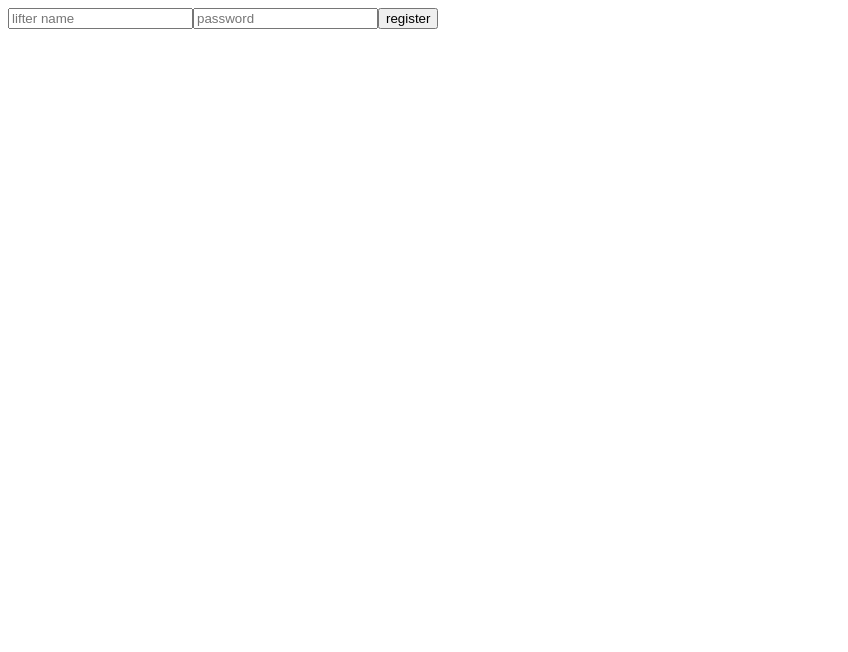
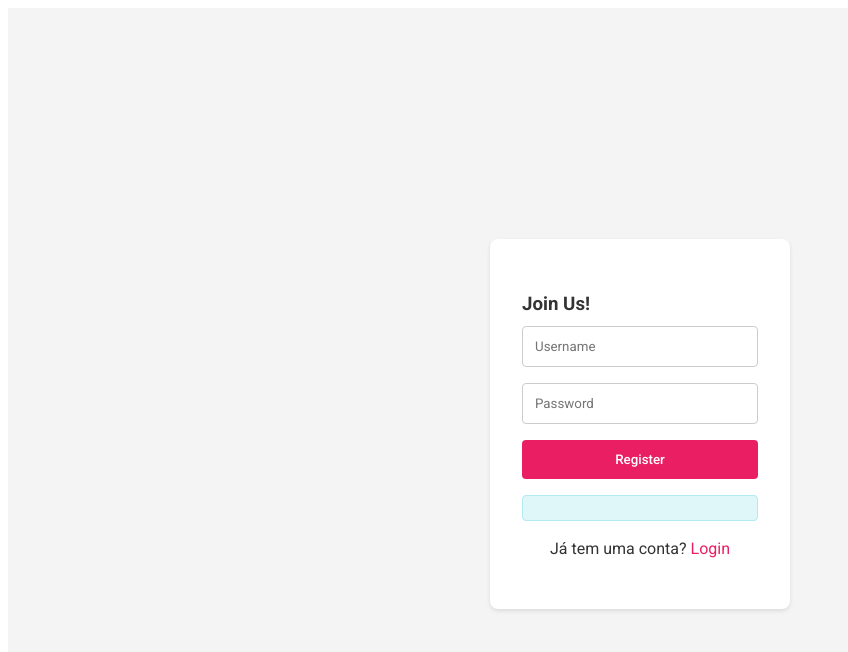
Before and after one commit to vichelly/front-pr, an Angular app: page / in a window 1280 px wide. Shown: the top 652 px of the page, without its empty margins (0-848 px from the left). Built offline with nearby package versions, Linux system fonts and the light colour scheme.

Commit message:
feat: user is logged

```diff
--- a/src/app/components/form/form.component.css
+++ b/src/app/components/form/form.component.css
@@ -0,0 +1,68 @@
+.registration-container {
+    display: flex;
+    justify-content: center;
+    align-items: center;
+    min-height: 100vh;
+    background-color: #f4f4f4;
+    padding: 1rem; /* Adicionado padding para dispositivos móveis */
+  }
+
+  .form-card {
+    background-color: #fff;
+    padding: 2rem;
+    border-radius: 8px;
+    box-shadow: 0 2px 4px rgba(0, 0, 0, 0.1);
+    width: 100%; /* Largura total em dispositivos móveis */
+    max-width: 300px; /* Largura máxima em telas maiores */
+    box-sizing: border-box; /* Garante que o padding não afete a largura */
+  }
+
+  .form-group {
+    margin-bottom: 1rem;
+  }
+
+  .form-input {
+    width: 100%;
+    padding: 0.75rem;
+    border: 1px solid #ccc;
+    border-radius: 4px;
+    box-sizing: border-box;
+  }
+
+  .action-button {
+    width: 100%;
+    padding: 0.75rem;
+    background-color: #e91e63;
+    color: #fff;
+    border: none;
+    border-radius: 4px;
+    cursor: pointer;
+    transition: background-color 0.3s ease;
+  }
+
+  .action-button:hover {
+    background-color: #c2185b;
+  }
+
+  .result-message {
+    margin-top: 1rem;
+    padding: 0.75rem;
+    background-color: #e0f7fa;
+    border: 1px solid #b2ebf2;
+    border-radius: 4px;
+    text-align: center;
+  }
+
+  .toggle-mode {
+    margin-top: 1rem;
+    text-align: center;
+  }
+
+  .toggle-mode a {
+    color: #e91e63;
+    text-decoration: none;
+  }
+
+  .toggle-mode a:hover {
+    text-decoration: underline;
+  }
--- a/src/app/components/form/form.component.html
+++ b/src/app/components/form/form.component.html
@@ -1,10 +1,23 @@
-<section>
-      <form>
-            <input type="text" [(ngModel)]="name" placeholder="lifter name" [ngModelOptions]="{standalone: true}"/>
-            <input type="text" [(ngModel)]="password" placeholder="password" [ngModelOptions]="{standalone: true}">
-            <input type="button" value="register" (click)="registerLifter()">
-      </form>
-      <div *ngIf="resultado !== null">
-            {{ resultado }}
+<section class="registration-container">
+      <div class="form-card">
+        <h3>{{ isLoginMode ? 'Login' : 'Join Us!' }}</h3>
+        <form>
+          <div class="form-group">
+            <input type="text" [(ngModel)]="name" placeholder="Username" [ngModelOptions]="{ standalone: true }" class="form-input" />
           </div>
-</section>
+          <div class="form-group">
+            <input type="password" [(ngModel)]="password" placeholder="Password" [ngModelOptions]="{ standalone: true }" class="form-input" />
+          </div>
+          <button type="button" class="action-button" (click)="onAction()">{{ isLoginMode ? 'Login' : 'Register' }}</button>
+        </form>
+        <div *ngIf="resultado !== null" class="result-message">
+          {{ resultado }}
+        </div>
+        <div class="toggle-mode">
+          <p>
+            {{ isLoginMode ? 'Não tem uma conta?' : 'Já tem uma conta?' }}
+            <a href="#" (click)="toggleMode()">{{ isLoginMode ? 'Registrar' : 'Login' }}</a>
+          </p>
+        </div>
+      </div>
+    </section>
--- a/src/app/components/form/form.component.ts
+++ b/src/app/components/form/form.component.ts
@@ -6,26 +6,34 @@ import { Observable } from 'rxjs';
 
 @Component({
   selector: 'app-form',
-  imports: [ FormsModule, CommonModule,FormsModule],
+  imports: [ FormsModule, CommonModule, FormsModule ],
   templateUrl: './form.component.html',
   styleUrl: './form.component.css'
 })
 export class FormComponent {
-  // Propriedades necessárias
   name: string = "";
   password: string = "";
   resultado: any;
+  isLoginMode: boolean = false; // Modo padrão: registro
 
   private baseUrl = "http://localhost:8080/auth";
 
   constructor(private http: HttpClient) {}
 
+  onAction() {
+    if (this.isLoginMode) {
+      this.loginLifter();
+    } else {
+      this.registerLifter();
+    }
+  }
+
   registerLifter() {
     this.postRegisterLifter().subscribe({
       next: (res) => {
         console.log("Lifter cadastrado com sucesso! ID:", res.id);
-        localStorage.setItem("lifterId", res.id); // Armazena o ID no localStorage
-        this.resultado = "Registered user!";
+        localStorage.setItem("lifterId", res.id);
+        this.resultado = "Registered user! Now try to Login";
       },
       error: (err) => {
         console.error('Erro, já existe um user:', err);
@@ -34,12 +42,40 @@ export class FormComponent {
     });
   }
 
+  loginLifter() {
+    this.postLoginLifter().subscribe({
+      next: (res) => {
+        console.log("Lifter logado com sucesso! Token:", res.id);
+        localStorage.setItem("token", res.id); // Armazena o token
+        this.resultado = "User logged in!";
+      },
+      error: (err) => {
+        console.error('Erro ao logar:', err);
+        this.resultado = 'Login failed. Check your credentials.';
+      }
+    });
+  }
+
   public postRegisterLifter(): Observable<any> {
     return this.http.post<any>(
-      `${this.baseUrl}/register`,{
+      `${this.baseUrl}/register`, {
         name: this.name,
         password: this.password
       }
     );
   }
+
+  public postLoginLifter(): Observable<any> {
+    return this.http.post<any>(
+      `${this.baseUrl}/login`, {
+        name: this.name,
+        password: this.password
+      }
+    );
+  }
+
+  toggleMode() {
+    this.isLoginMode = !this.isLoginMode;
+    this.resultado = null; // Limpar a mensagem de resultado ao trocar de modo
+  }
 }
--- a/src/index.html
+++ b/src/index.html
@@ -2,7 +2,7 @@
 <html lang="en">
 <head>
   <meta charset="utf-8">
-  <title>FrontSoma</title>
+  <title>Lifters</title>
   <base href="/">
   <meta name="viewport" content="width=device-width, initial-scale=1">
   <link rel="icon" type="image/x-icon" href="favicon.ico">
--- a/src/styles.css
+++ b/src/styles.css
@@ -1 +1,51 @@
 /* You can add global styles to this file, and also import other style files */
+/* Importar a fonte Roboto do Google Fonts */
+@import url('https://fonts.googleapis.com/css2?family=Roboto:wght@300;400;500;700&display=swap');
+
+/* Aplicar a fonte Roboto a todos os elementos */
+body {
+  font-family: 'Roboto', sans-serif;
+  font-weight: 400; /* Peso padrão da fonte */
+  line-height: 1.5; /* Espaçamento entre linhas */
+  color: #333; /* Cor do texto padrão */
+}
+
+/* Estilos adicionais para cabeçalhos e outros elementos */
+h1, h2, h3, h4, h5, h6 {
+  font-weight: 700; /* Cabeçalhos em negrito */
+  margin-bottom: 0.5rem;
+}
+
+/* Estilos para links */
+a {
+  color: #007bff;
+  text-decoration: none;
+}
+
+a:hover {
+  text-decoration: underline;
+}
+
+/* Estilos para botões */
+button {
+  font-family: 'Roboto', sans-serif;
+  font-weight: 500;
+  border: none;
+  padding: 0.75rem 1.5rem;
+  border-radius: 4px;
+  cursor: pointer;
+}
+
+/* Estilos para campos de entrada */
+input[type="text"],
+input[type="password"] {
+  font-family: 'Roboto', sans-serif;
+  padding: 0.75rem;
+  border: 1px solid #ccc;
+  border-radius: 4px;
+  box-sizing: border-box;
+}
+
+a{
+    cursor: pointer;
+}
```
